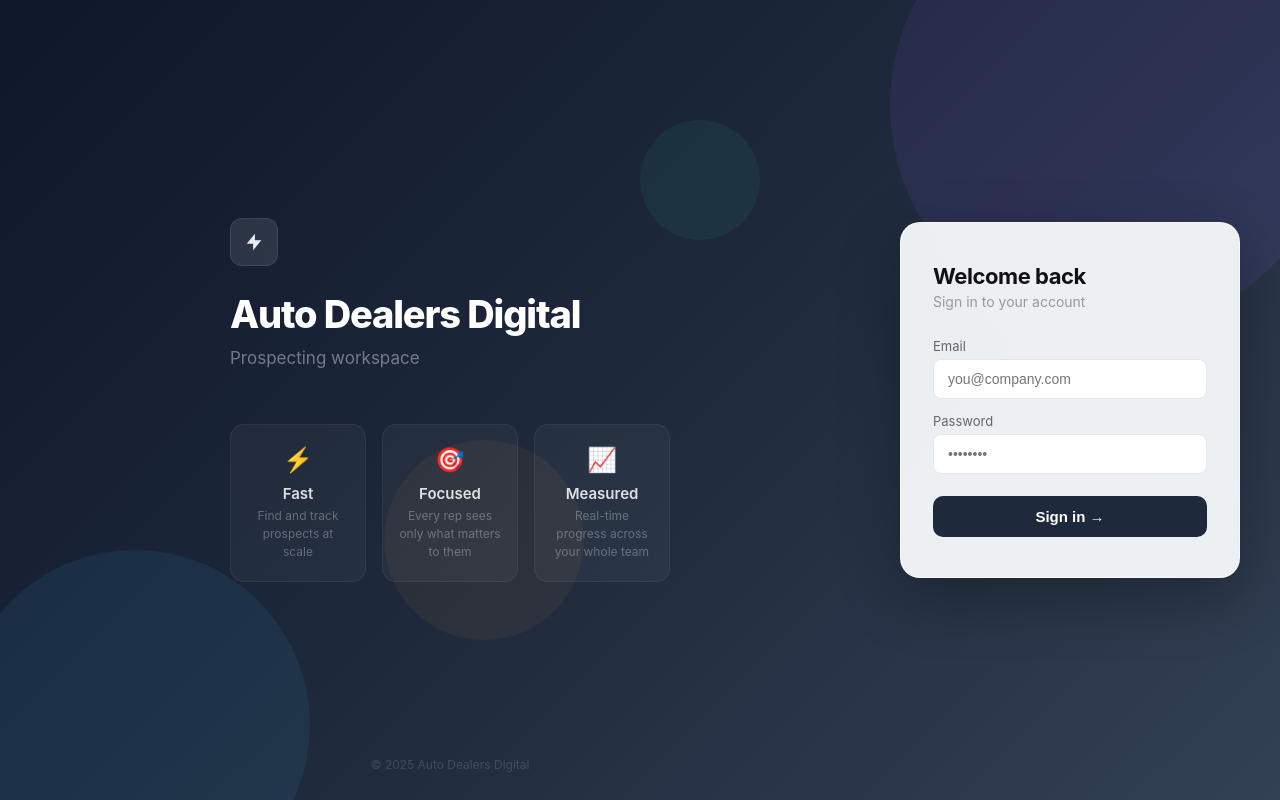
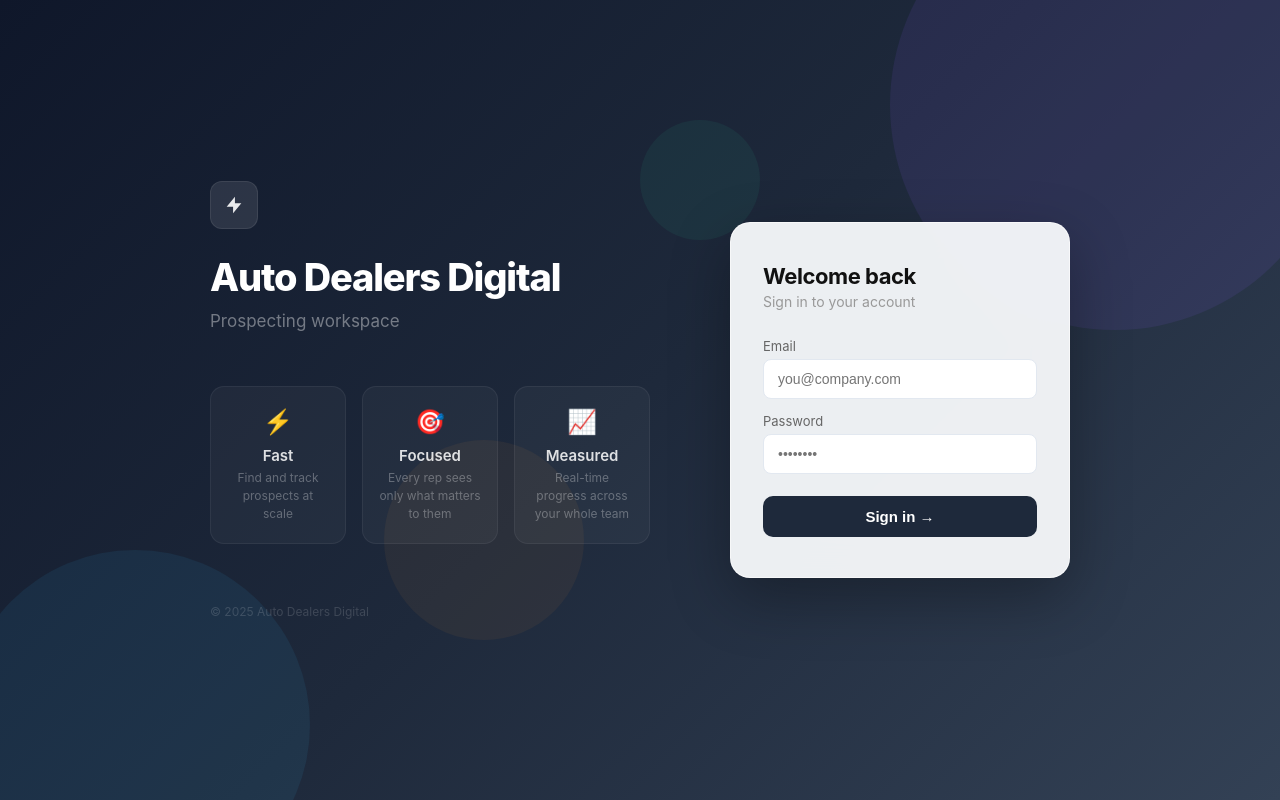
Before and after one commit to JessicaADD/ProspectingStackblitz, a React (Vite) app: page / in a window 1280 px wide. Built offline with nearby package versions, Linux system fonts and the light colour scheme.

Commit message:
sign in update v22

```diff
--- a/src/App.jsx
+++ b/src/App.jsx
@@ -25,8 +25,8 @@ const fmt = (d) => { if (!d) return "—"; const dt = new Date(d); return dt.toL
 const repClr = [["#4f46e5","#e0e7ff"],["#d97706","#fef3c7"],["#db2777","#fce7f3"],["#059669","#d1fae5"],["#dc2626","#fee2e2"],["#7c3aed","#ede9fe"]];
 
 // ─── THEME ────────────────────────────────────────────────────────────────────
-const light = { bg: "#ffffff", bg2: "#fbfbfa", bg3: "#f5f5f4", border: "#e8e8e6", borderLight: "#f0f0ee", text: "#111", text2: "#666", text3: "#aaa", text4: "#ccc", accent: "#111", accentBg: "#f5f5f5", green: "#059669", greenBg: "#ecfdf5", blue: "#2563eb", blueBg: "#eff6ff", red: "#ef4444", redBg: "#fef2f2", amber: "#d97706", amberBg: "#fffbeb", sidebarBg: "#fbfbfa", sidebarHover: "rgba(0,0,0,0.04)", sidebarActive: "rgba(0,0,0,0.06)", sidebarText: "#111", sidebarDim: "#888", cardBg: "#fff", inputBg: "#fff", btnPrimary: "#111", btnPrimaryText: "#fff", shadow: "0 1px 3px rgba(0,0,0,0.04)" };
-const dark = { bg: "#111113", bg2: "#19191b", bg3: "#222225", border: "#2c2c30", borderLight: "#232327", text: "#e8e8e6", text2: "#a0a0a0", text3: "#666", text4: "#444", accent: "#fff", accentBg: "#222225", green: "#34d399", greenBg: "#064e3b33", blue: "#60a5fa", blueBg: "#1e3a5f33", red: "#fb7185", redBg: "#4c000033", amber: "#fbbf24", amberBg: "#4c350033", sidebarBg: "#19191b", sidebarHover: "rgba(255,255,255,0.04)", sidebarActive: "rgba(255,255,255,0.07)", sidebarText: "#e8e8e6", sidebarDim: "#666", cardBg: "#19191b", inputBg: "#222225", btnPrimary: "#fff", btnPrimaryText: "#111", shadow: "0 1px 3px rgba(0,0,0,0.2)" };
+const light = { bg: "#f5f3ef", bg2: "#efede9", bg3: "#e8e5df", border: "#e0ddd6", borderLight: "#ece9e3", text: "#2d2d2d", text2: "#6b6862", text3: "#a09d97", text4: "#c5c2bb", accent: "#2d2d2d", accentBg: "#e8e5df", green: "#4a9e6e", greenBg: "#edf7f0", blue: "#4a8fe7", blueBg: "#edf4fd", red: "#d45858", redBg: "#fdf0f0", amber: "#c4873b", amberBg: "#fdf5eb", sidebarBg: "#1e293b", sidebarHover: "rgba(255,255,255,0.04)", sidebarActive: "rgba(255,255,255,0.07)", sidebarText: "#fff", sidebarDim: "rgba(255,255,255,0.4)", cardBg: "#ffffff", inputBg: "#ffffff", btnPrimary: "#2d2d2d", btnPrimaryText: "#f5f3ef", shadow: "0 1px 3px rgba(0,0,0,0.04)" };
+const dark = { bg: "#1a1a1e", bg2: "#141416", bg3: "#222226", border: "rgba(255,255,255,0.07)", borderLight: "rgba(255,255,255,0.04)", text: "rgba(255,255,255,0.88)", text2: "rgba(255,255,255,0.55)", text3: "rgba(255,255,255,0.3)", text4: "rgba(255,255,255,0.15)", accent: "rgba(255,255,255,0.88)", accentBg: "rgba(255,255,255,0.06)", green: "#6ee7b7", greenBg: "rgba(16,185,129,0.1)", blue: "#93c5fd", blueBg: "rgba(59,130,246,0.1)", red: "#fca5a5", redBg: "rgba(239,68,68,0.1)", amber: "#fbbf24", amberBg: "rgba(217,119,6,0.1)", sidebarBg: "#141416", sidebarHover: "rgba(255,255,255,0.04)", sidebarActive: "rgba(255,255,255,0.06)", sidebarText: "rgba(255,255,255,0.88)", sidebarDim: "rgba(255,255,255,0.3)", cardBg: "rgba(255,255,255,0.03)", inputBg: "rgba(255,255,255,0.06)", btnPrimary: "rgba(255,255,255,0.88)", btnPrimaryText: "#1a1a1e", shadow: "0 1px 3px rgba(0,0,0,0.3)" };
 const ThemeCtx = createContext(light);
 const useTheme = () => useContext(ThemeCtx);
 
@@ -69,16 +69,15 @@ function LoginScreen({ onLogin }) {
   const [loading, setLoading] = useState(false); const [err, setErr] = useState("");
   const go = async () => { if (!email || !pw) return setErr("Enter email and password"); setLoading(true); setErr(""); try { const a = await loginAuth(email, pw); const p = await sb(`/rest/v1/profiles?id=eq.${a.user.id}&select=*`, { token: a.access_token }); if (!p?.[0]) throw new Error("Profile not found"); onLogin({ token: a.access_token, user: a.user, profile: p[0] }); } catch (e) { setErr(e.message); } setLoading(false); };
   return (
-    <div style={{ minHeight: "100vh", display: "flex", fontFamily: "'Inter','Segoe UI',system-ui,sans-serif", background: "linear-gradient(135deg, #0f172a 0%, #1e293b 50%, #334155 100%)", position: "relative", overflow: "hidden" }}>
-      {/* Decorative circles — soft colors */}
+    <div style={{ minHeight: "100vh", display: "flex", alignItems: "center", justifyContent: "center", gap: 80, fontFamily: "'Inter','Segoe UI',system-ui,sans-serif", background: "linear-gradient(135deg, #0f172a 0%, #1e293b 50%, #334155 100%)", position: "relative", overflow: "hidden", padding: "40px 60px" }}>
+      {/* Decorative circles */}
       <div style={{ position: "absolute", top: -120, right: -60, width: 450, height: 450, borderRadius: "50%", background: "rgba(139,92,246,0.1)" }} />
       <div style={{ position: "absolute", bottom: -100, left: -40, width: 350, height: 350, borderRadius: "50%", background: "rgba(56,189,248,0.08)" }} />
       <div style={{ position: "absolute", top: "55%", left: "30%", width: 200, height: 200, borderRadius: "50%", background: "rgba(251,146,60,0.06)" }} />
       <div style={{ position: "absolute", top: "15%", left: "50%", width: 120, height: 120, borderRadius: "50%", background: "rgba(52,211,153,0.07)" }} />
 
       {/* Left — branding */}
-      <div style={{ flex: 1, display: "flex", flexDirection: "column", justifyContent: "center", alignItems: "center", padding: "60px 40px", position: "relative", zIndex: 1 }}>
-        <div style={{ maxWidth: 440, width: "100%" }}>
+      <div style={{ maxWidth: 440, position: "relative", zIndex: 1 }}>
         <div style={{ width: 48, height: 48, borderRadius: 12, background: "rgba(255,255,255,0.1)", border: "1px solid rgba(255,255,255,0.08)", display: "inline-flex", alignItems: "center", justifyContent: "center", marginBottom: 28 }}>
           <svg width="22" height="22" viewBox="0 0 24 24" fill="rgba(255,255,255,0.9)"><path d="M13 10V3L4 14h7v7l9-11h-7z"/></svg>
         </div>
@@ -98,12 +97,11 @@ function LoginScreen({ onLogin }) {
             </div>
           ))}
         </div>
-        </div>
-        <div style={{ position: "absolute", bottom: 28, color: "rgba(255,255,255,0.15)", fontSize: 12 }}>© 2025 Auto Dealers Digital</div>
+        <div style={{ marginTop: 60, color: "rgba(255,255,255,0.15)", fontSize: 12 }}>© 2025 Auto Dealers Digital</div>
       </div>
 
       {/* Right — sign-in card */}
-      <div style={{ display: "flex", alignItems: "center", justifyContent: "center", padding: "40px 40px 40px 0", position: "relative", zIndex: 1, flexShrink: 0 }}>
+      <div style={{ position: "relative", zIndex: 1, flexShrink: 0 }}>
         <div style={{ width: 340, background: "rgba(248,250,252,0.95)", backdropFilter: "blur(20px)", border: "1px solid rgba(255,255,255,0.6)", borderRadius: 20, padding: "40px 32px", boxShadow: "0 20px 60px rgba(0,0,0,0.3)" }}>
           <h2 style={{ color: "#111", fontSize: 22, fontWeight: 700, margin: "0 0 4px", letterSpacing: "-0.02em" }}>Welcome back</h2>
           <p style={{ color: "#999", fontSize: 14, margin: "0 0 28px" }}>Sign in to your account</p>
```
Lines whose indentation alone changed are shown as unchanged.
